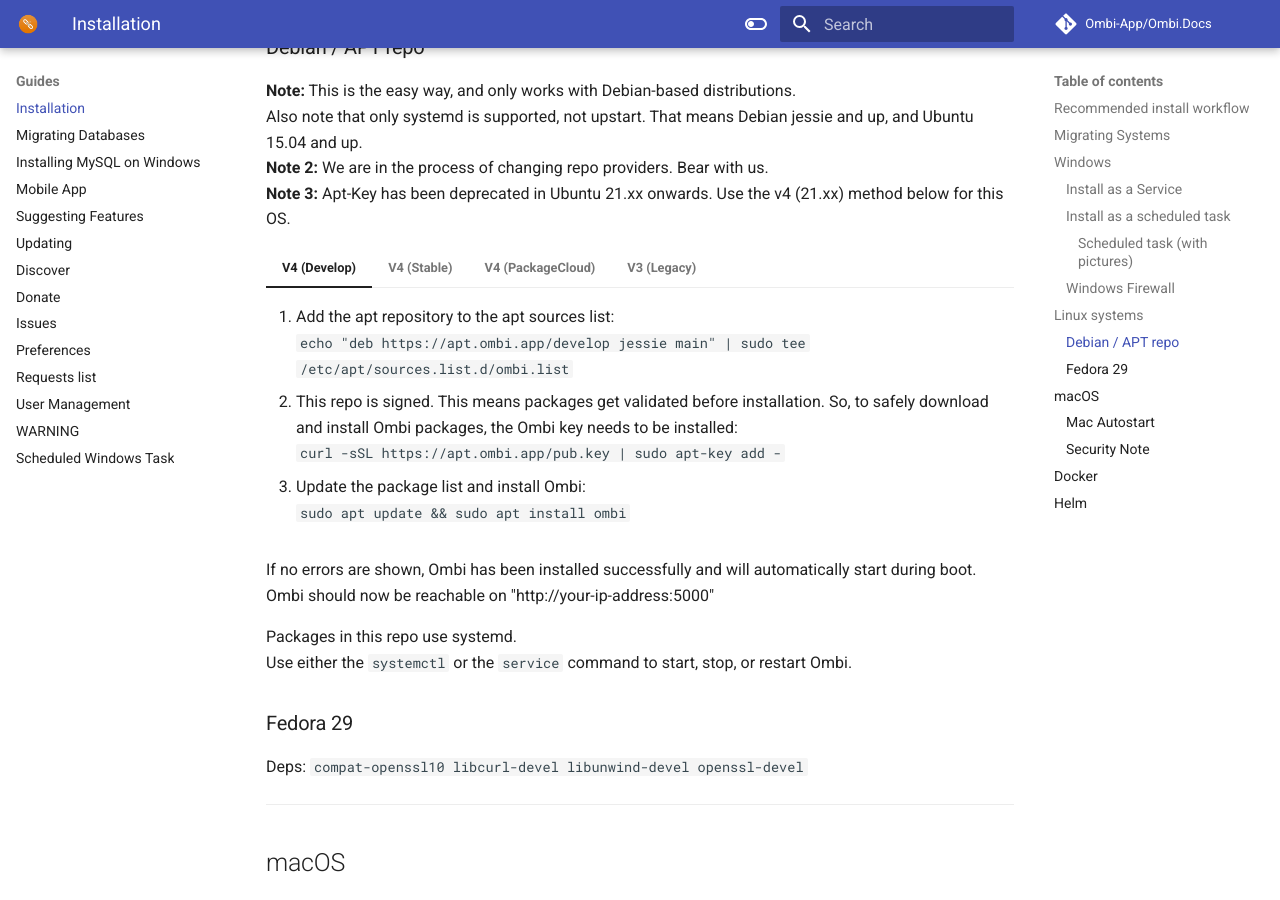
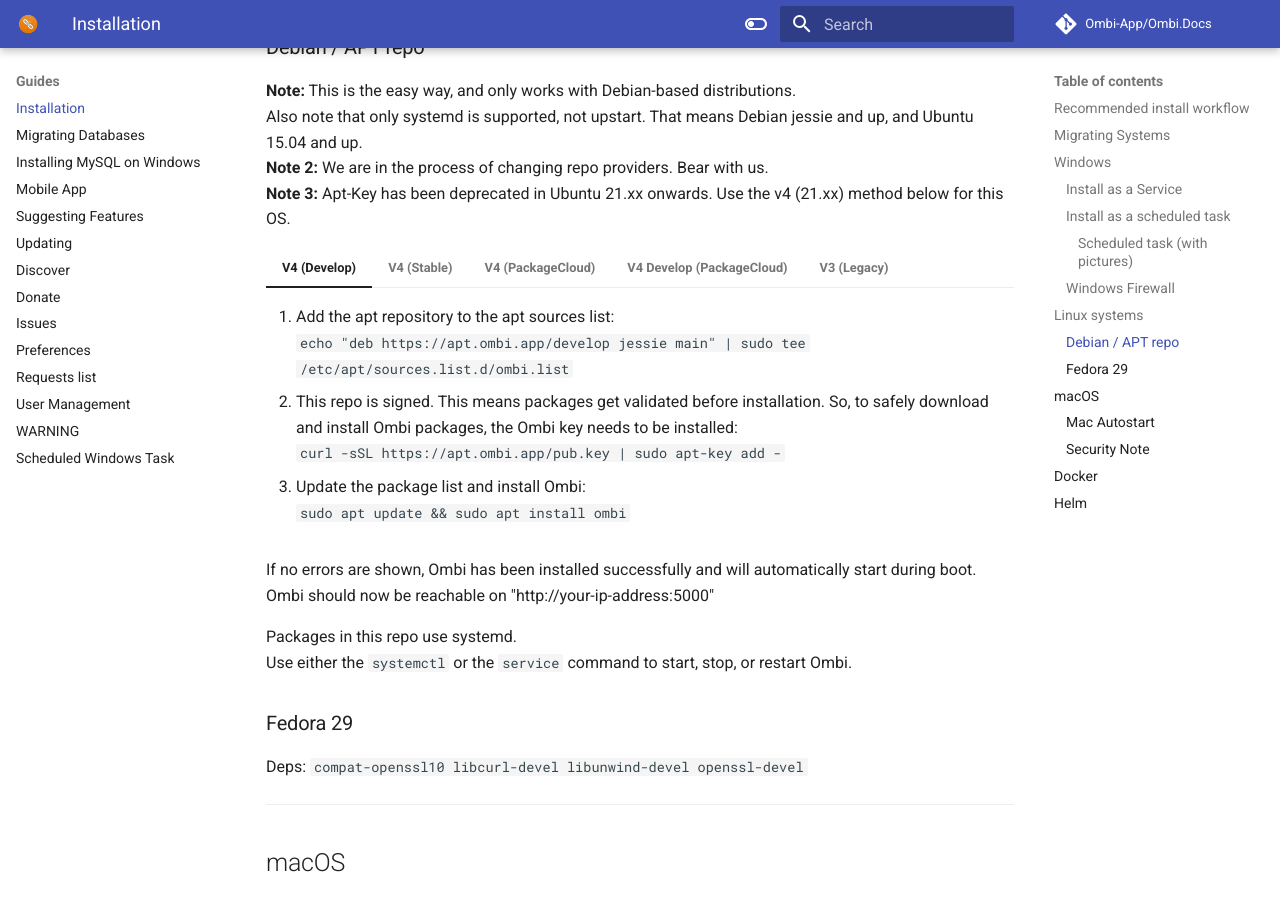
Before and after one commit to Ombi-app/Ombi.Docs, an MkDocs documentation site: the page built from docs/guides/installation.md, in a window 1280 px wide and 900 px high, scrolled down 3845 px. Built offline with MkDocs 1.6.1 and Material for MkDocs 9.7.7, drawn with Linux system fonts in a browser that asks for light colours; comment, search, counter and statistics services are not loaded; some of the changed lines change nothing that is shown.

Commit message:
Add dev packagecloud repo

````diff
--- a/docs/guides/installation.md
+++ b/docs/guides/installation.md
@@ -171,6 +171,18 @@
     3. Update the package list and install Ombi:
     `sudo apt update && sudo apt install ombi`
 
+=== "V4 Develop (PackageCloud)"
+    _Note that this is for Ubuntu 20.xx onwards, and on the development branch, **and** on the new repo._
+    1. Add the apt repository to the apt sources list:
+    ```bash
+    echo "deb [arch=amd64 signed-by=/usr/share/keyrings/ombi-archive-keyring.gpg] https://packagecloud.io/Ombi-app/Ombi-Dev/debian/ jessie main" | sudo tee /etc/apt/sources.list.d/ombi.list
+    echo "deb-src [arch=amd64 signed-by=/usr/share/keyrings/ombi-archive-keyring.gpg] https://packagecloud.io/Ombi-app/Ombi-Dev/debian/ jessie main" | sudo tee -a /etc/apt/sources.list.d/ombi.list
+    ```
+    2. This repo is signed. This means packages get validated before installation. So, to safely download and install Ombi packages, the Ombi key needs to be installed:
+    `curl -sSL https://packagecloud.io/Ombi-app/Ombi-Dev/gpgkey | gpg --dearmor > /usr/share/keyrings/ombi-archive-keyring.gpg`
+    3. Update the package list and install Ombi:
+    `sudo apt update && sudo apt install ombi`
+
 === "V3 (Legacy)"
     1. Add the apt repository to the apt sources list:
     `echo "deb [arch=amd64,armhf,arm64] http://repo.ombi.turd.me/stable/ jessie main" | sudo tee "/etc/apt/sources.list.d/ombi.list"`
````
